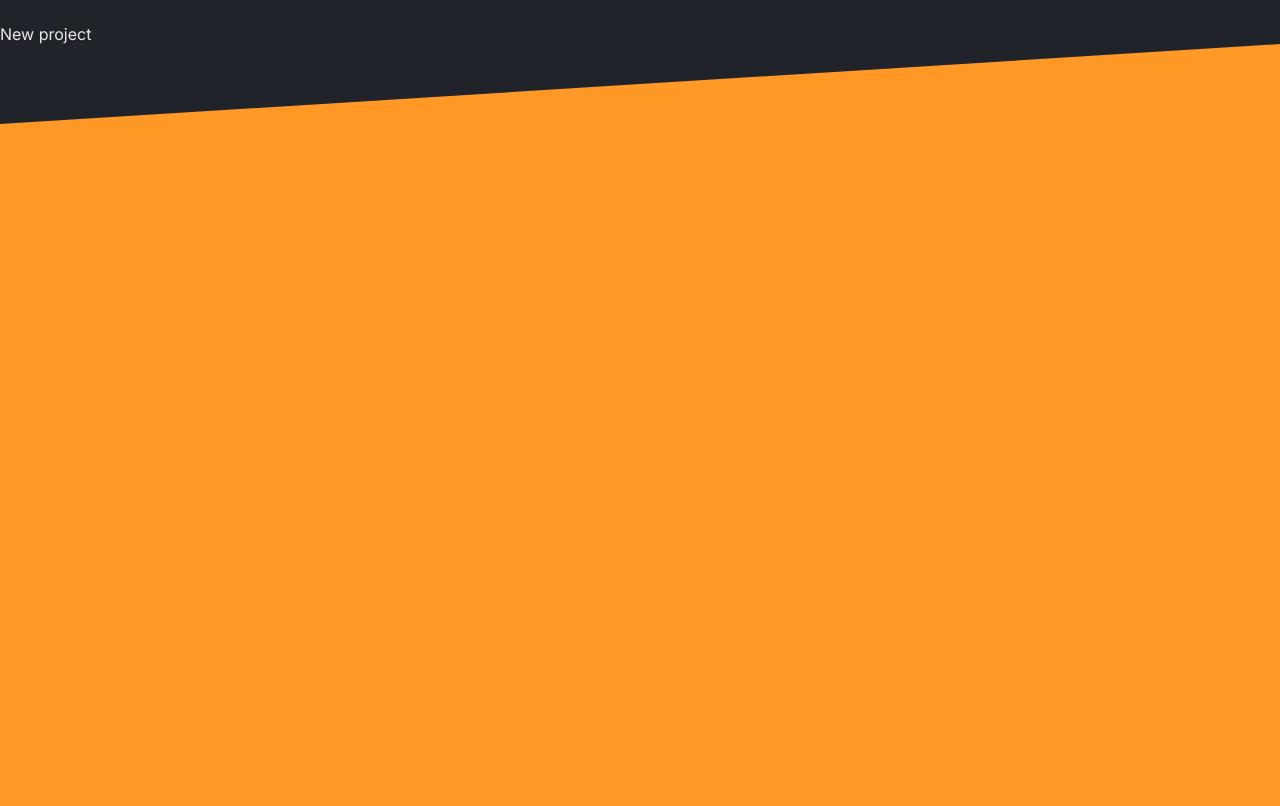
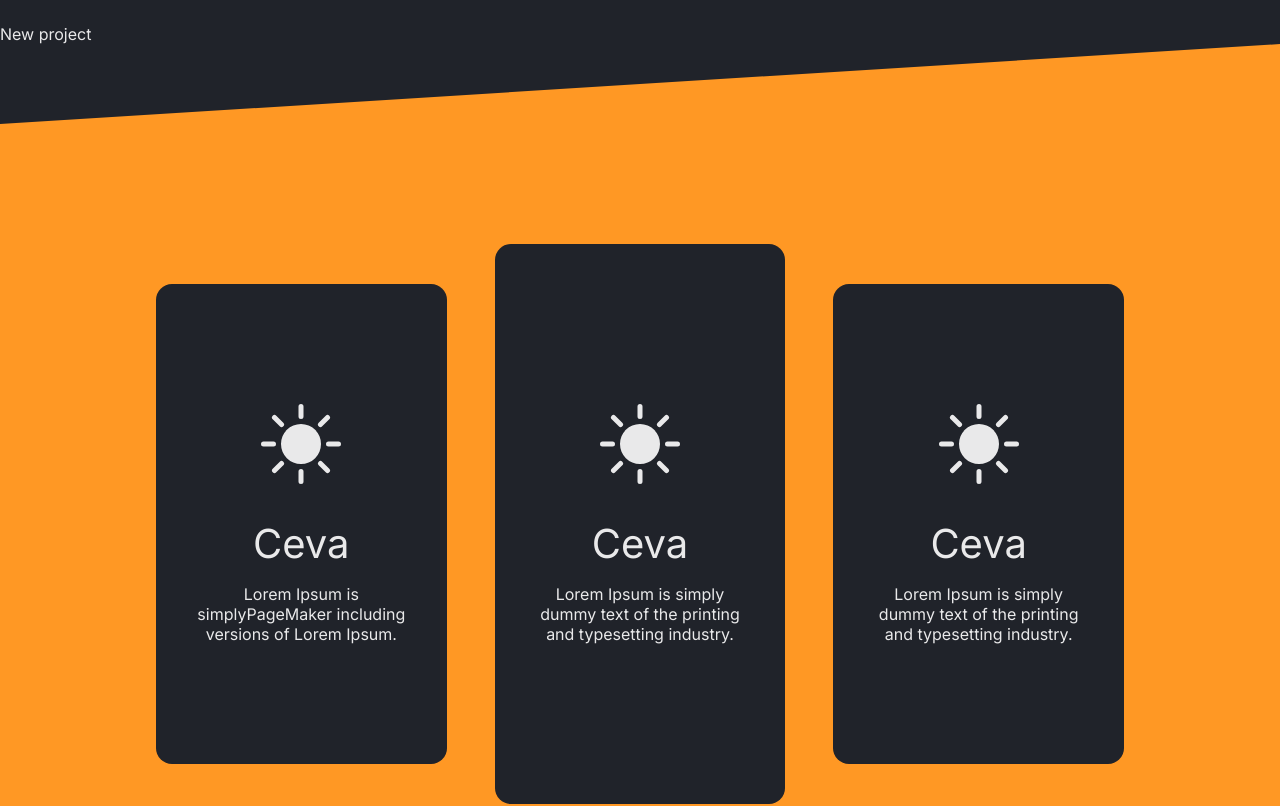
Before and after one commit to KiLLg0r/SyncSpace, a Next.js app: page / in a window 1280 px wide. Shown: the part 840-1646 px from the top of the page. Built offline with nearby package versions, Linux system fonts and the light colour scheme; no server answers.

Commit message:
Created features section of main page

```diff
--- a/app/(navigation)/Home.module.scss
+++ b/app/(navigation)/Home.module.scss
@@ -71,6 +71,14 @@
       min-height: 100vh;
     }
 
+    .featuresLayout {
+      display: grid;
+      grid-template-columns: repeat(3, 1fr);
+      gap: 1rem;
+      align-items: center;
+      min-height: 100vh;
+    }
+
     .rectangle {
       height: 5rem;
       width: 100%;
--- a/app/(navigation)/page.js
+++ b/app/(navigation)/page.js
@@ -1,6 +1,7 @@
 import styles from "./Home.module.scss";
 import Link from "next/link";
-
+import Feature from "@components/Feature/feature";
+import { BsFillBrightnessHighFill } from "react-icons/bs";
 const Home = () => {
   return (
     <div className={styles.home}>
@@ -25,7 +26,26 @@ const Home = () => {
       <div className={styles.features}>
         <div className={`${styles.rectangle} ${styles.rect1}`}></div>
         <main className={styles.content}>
-          <div className={styles.container}></div>
+          <div className={`${styles.container} ${styles.featuresLayout}`}>
+            <Feature
+              title="Ceva"
+              desc="Lorem Ipsum is simplyPageMaker including versions of Lorem Ipsum."
+            >
+              <BsFillBrightnessHighFill />
+            </Feature>
+            <Feature
+              title="Ceva"
+              desc="Lorem Ipsum is simply dummy text of the printing and typesetting industry."
+            >
+              <BsFillBrightnessHighFill />
+            </Feature>
+            <Feature
+              title="Ceva"
+              desc="Lorem Ipsum is simply dummy text of the printing and typesetting industry."
+            >
+              <BsFillBrightnessHighFill />
+            </Feature>
+          </div>
         </main>
         <div className={`${styles.rectangle} ${styles.rect2}`}></div>
       </div>
--- a/components/Feature/Feature.module.scss
+++ b/components/Feature/Feature.module.scss
@@ -0,0 +1,31 @@
+.feature {
+  background-color: var(--gray);
+  height: 70vh;
+  border-radius: 1rem;
+  text-align: center;
+  padding: 2rem;
+  width: 90%;
+  margin-inline: auto;
+  display: flex;
+  align-items: center;
+  justify-content: center;
+  flex-flow: column;
+  gap: 1rem;
+
+  &:nth-child(1),
+  &:nth-child(3) {
+    height: 60vh;
+  }
+
+  .icon {
+    font-size: 5rem;
+  }
+  .title {
+    font-size: 2.5rem;
+    font-style: bold;
+  }
+  .desc {
+    font-size: 1rem;
+    font-style: non-bold;
+  }
+}
```
